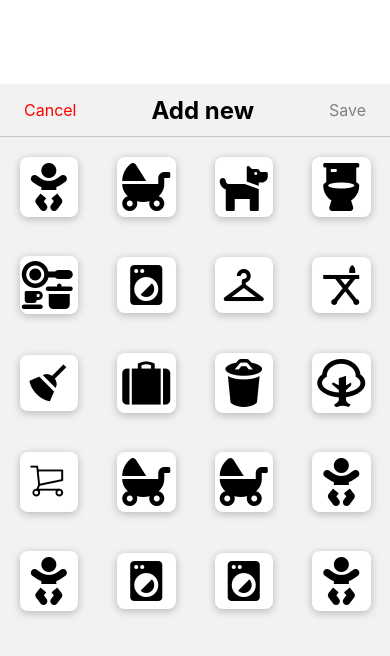
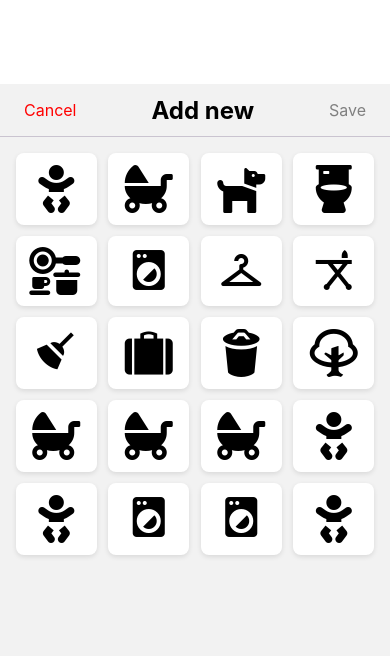
Before and after one commit to JordiMartinezDev/cleaningWars, a React Native app: screen /selectIcon in a window 390 px wide. Shown: the top 656 px of the page. Built offline with nearby package versions, Linux system fonts and the light colour scheme.

Commit message:
Selected icon styling

```diff
--- a/data/iconList.json
+++ b/data/iconList.json
@@ -11,7 +11,7 @@
   { "name": "suitcase", "id": 10 },
   { "name": "trash", "id": 11 },
   { "name": "tree", "id": 12 },
-  { "name": "cart", "id": 13 },
+  { "name": "baby-carriage", "id": 13 },
   { "name": "baby-carriage", "id": 14 },
   { "name": "baby-carriage", "id": 15 },
   { "name": "baby", "id": 16 },
--- a/screens/modal/SelectIcon.js
+++ b/screens/modal/SelectIcon.js
@@ -1,23 +1,15 @@
-import {
-  View,
-  Text,
-  StyleSheet,
-  ScrollView,
-  FlatList,
-  Pressable,
-} from "react-native";
+import { View, Text, StyleSheet, ScrollView, Pressable } from "react-native";
 import React, { useState } from "react";
 import AddOrCancelHeader from "../../components/AddOrCancelHeader";
 import { Divider } from "react-native-paper";
 import { useNavigation } from "@react-navigation/native";
-import FontAwesome5 from "@expo/vector-icons/FontAwesome5";
 import CustomIcon from "../../components/CustomIcon";
 import { useDispatch } from "react-redux";
 import { setIcon } from "../../context/redux/slicers/iconSlicer";
 import iconList from "../../data/iconList.json";
 
 const SelectIcon = () => {
-  const [selectedIcon, setSelectedIcon] = useState(0);
+  const [selectedIcon, setSelectedIcon] = useState(null);
   const navigation = useNavigation();
   const dispatch = useDispatch();
 
@@ -28,15 +20,32 @@ const SelectIcon = () => {
       <ScrollView>
         <View style={styles.grid}>
           {iconList.map((icon) => {
+            const isSelected = selectedIcon === icon.id;
             return (
-              <View style={styles.iconContainer} key={icon.id}>
+              <View
+                style={[
+                  styles.iconContainer,
+                  isSelected && styles.selectedIconContainer,
+                ]}
+                key={icon.id}
+              >
                 <Pressable
                   onPress={() => {
+                    setSelectedIcon(icon.id);
                     dispatch(setIcon({ iconId: icon.id, iconName: icon.name }));
                     navigation.navigate("newTask");
                   }}
+                  style={({ pressed }) => [
+                    {
+                      opacity: pressed ? 0.5 : 1,
+                    },
+                  ]}
                 >
-                  <CustomIcon icon={icon.name} size={48} color={"black"} />
+                  <CustomIcon
+                    icon={icon.name}
+                    size={48}
+                    color={isSelected ? "blue" : "black"}
+                  />
                 </Pressable>
               </View>
             );
@@ -51,24 +60,26 @@ export default SelectIcon;
 
 const styles = StyleSheet.create({
   grid: {
-    flex: 1,
     flexDirection: "row",
     flexWrap: "wrap",
     justifyContent: "space-evenly",
-    alignItems: "center",
+    padding: 10,
   },
   iconContainer: {
-    width: "15%",
-    margin: "5%",
+    width: "22%", // Ensure there are 4 icons per row with some spacing
+    margin: "1.5%",
     alignItems: "center",
     backgroundColor: "white",
     borderRadius: 8,
-    padding: 4,
-    elevation: 8,
-    //Shadow on iOS
+    padding: 10,
+    elevation: 5,
     shadowColor: "black",
-    shadowOpacity: 0.25,
+    shadowOpacity: 0.1,
     shadowOffset: { width: 0, height: 2 },
-    shadowRadius: 8,
+    shadowRadius: 5,
+  },
+  selectedIconContainer: {
+    borderColor: "blue",
+    borderWidth: 2,
   },
 });
```
